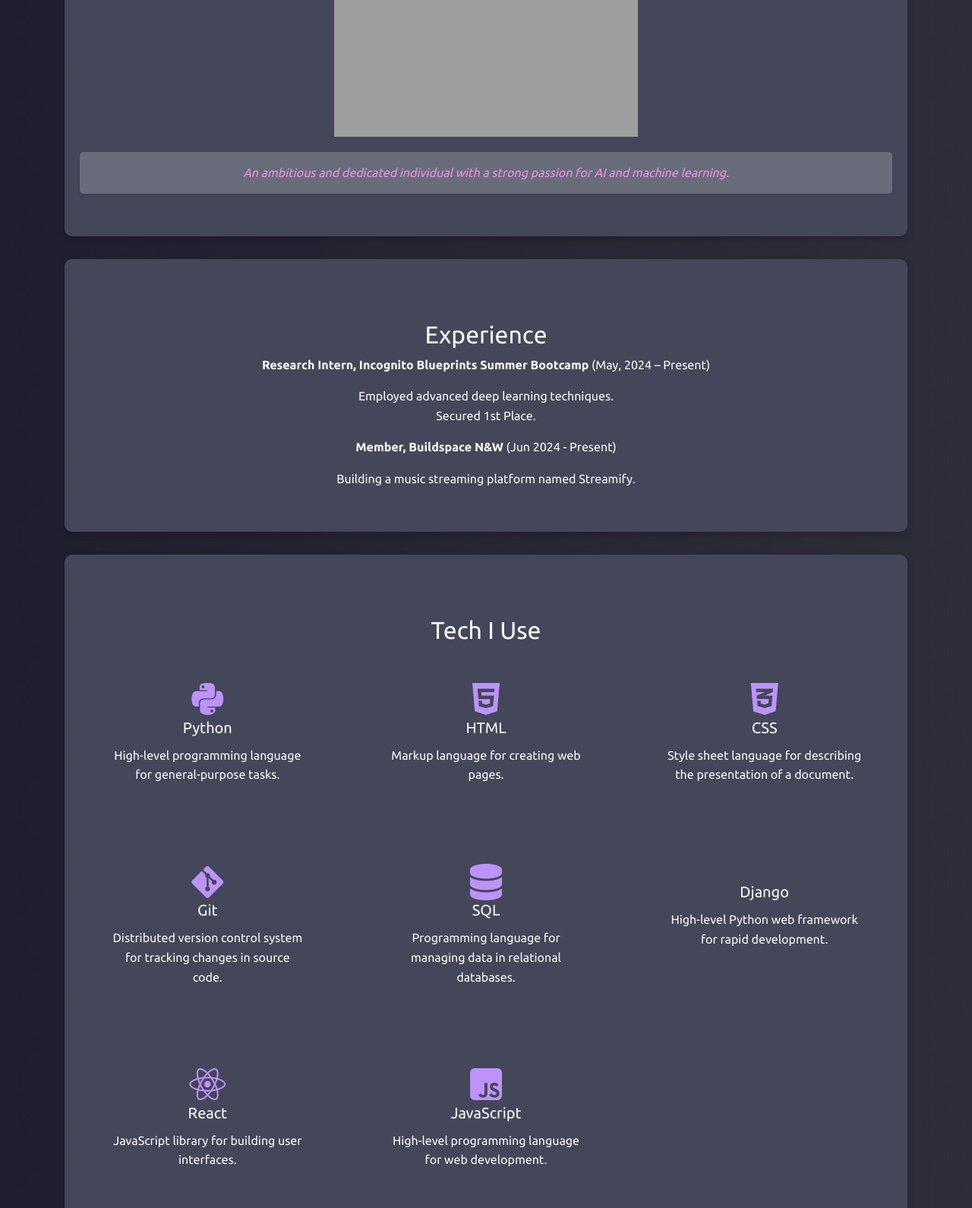
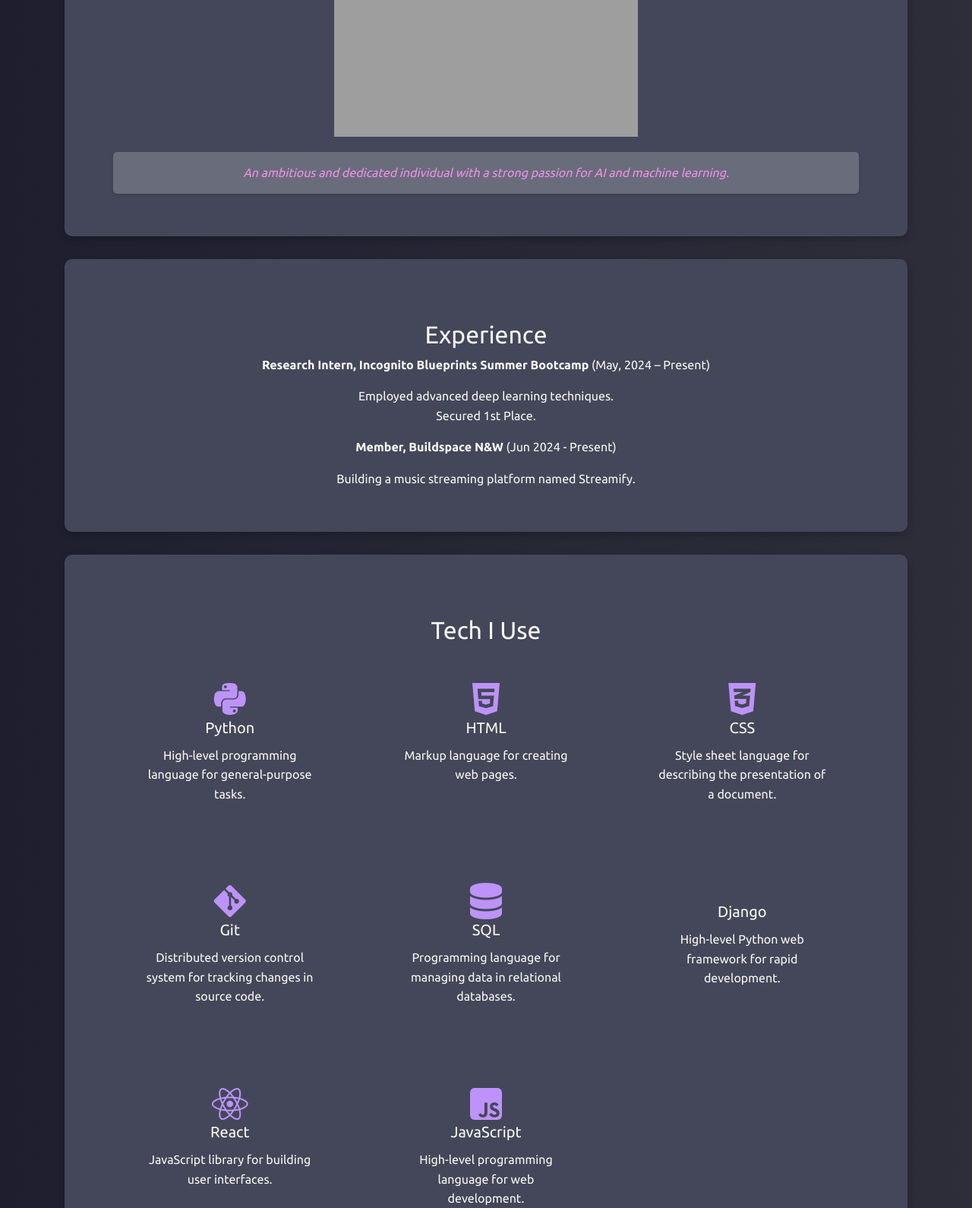
Before and after one commit to hardiashrestha/Portfolio, a Flask app: page / in a window 1280 px wide. Shown: the part 346-1936 px from the top of the page at 76% size. Run offline with Flask 2, Linux system fonts and the light colour scheme; some libraries are stand-ins or nearby versions; grey boxes are pictures that could not be loaded.

Commit message:
css update

```diff
--- a/static/css/styles.css
+++ b/static/css/styles.css
@@ -35,9 +35,8 @@ body {
     color: #bd93f9; /* Change color on hover */
 }
 
-/* Section styles */
 .section {
-    padding: 40px 20px; /* More padding for sections */
+    padding: 5vh 5vw; /* More padding for sections */
     background-color: #44475a;
     border-radius: 10px; /* Rounded corners */
     box-shadow: 0 4px 10px rgba(0, 0, 0, 0.2); /* Subtle shadow */
```
